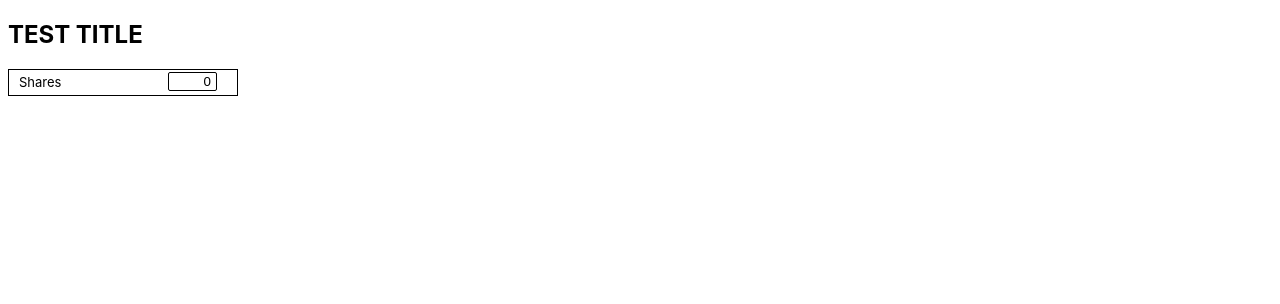
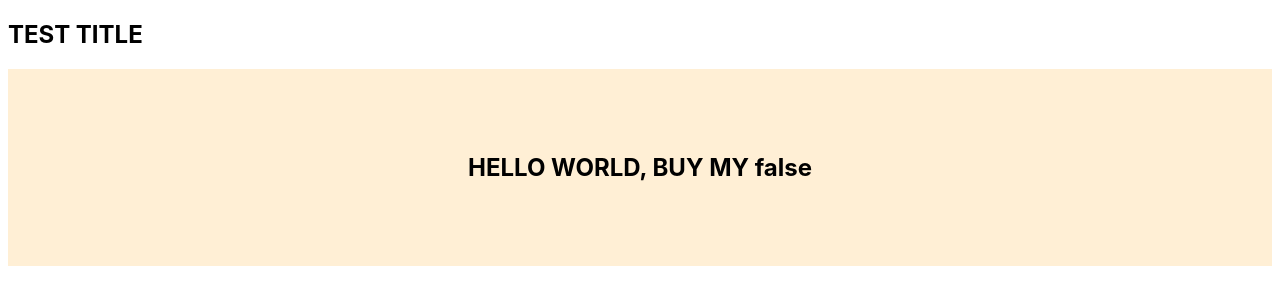
Before and after one commit to The-Merry-Men/service-purchase, a React app: page / in a window 1280 px wide. Shown: the top 304 px of the page. Built offline with nearby package versions, Linux system fonts and the light colour scheme.

Commit message:
created test file for styled components

```diff
--- /dev/null
+++ b/client/src/components/test.jsx
@@ -0,0 +1,21 @@
+import React from 'react';
+import styled from 'styled-components'
+
+const Title = styled.h1`
+    font-size: 1.5em;
+    text-align: center;
+    color: ${props => props.open === 'hi' ? 'white' : 'black'}
+`;
+
+const Wrapper = styled.section`
+    padding: 4em;
+    background: papayawhip;
+`;
+
+const Test = (props) => (
+    <Wrapper>
+        <Title>HELLO WORLD, BUY MY {String(props.open === 'hi')}</Title>
+    </Wrapper>
+)
+
+export default Test;
--- a/client/src/index.jsx
+++ b/client/src/index.jsx
@@ -3,5 +3,6 @@ import React from 'react'
 import ReactDOM from 'react-dom'
 //import NameTopBox from './components/topbaropen.jsx'
 import MiddleBox from './components/middlebaropen.jsx'
+import Test from './components/test.jsx'
 
-ReactDOM.render(<MiddleBox />, document.getElementById('purchase-box'))
+ReactDOM.render(<Test open='hif'/>, document.getElementById('purchase-box'))
--- a/package.json
+++ b/package.json
@@ -27,7 +27,8 @@
     "mysql": "^2.16.0",
     "nodemon": "^1.18.4",
     "react": "^16.6.0",
-    "react-dom": "^16.6.0"
+    "react-dom": "^16.6.0",
+    "styled-components": "^4.0.2"
   },
   "devDependencies": {
     "@babel/core": "^7.1.2",
```
Also changed, not shown: client/src/components/middlebaropen.jsx (line endings or trailing spaces), 2 other files (tests, documents, lock files or other folders).
